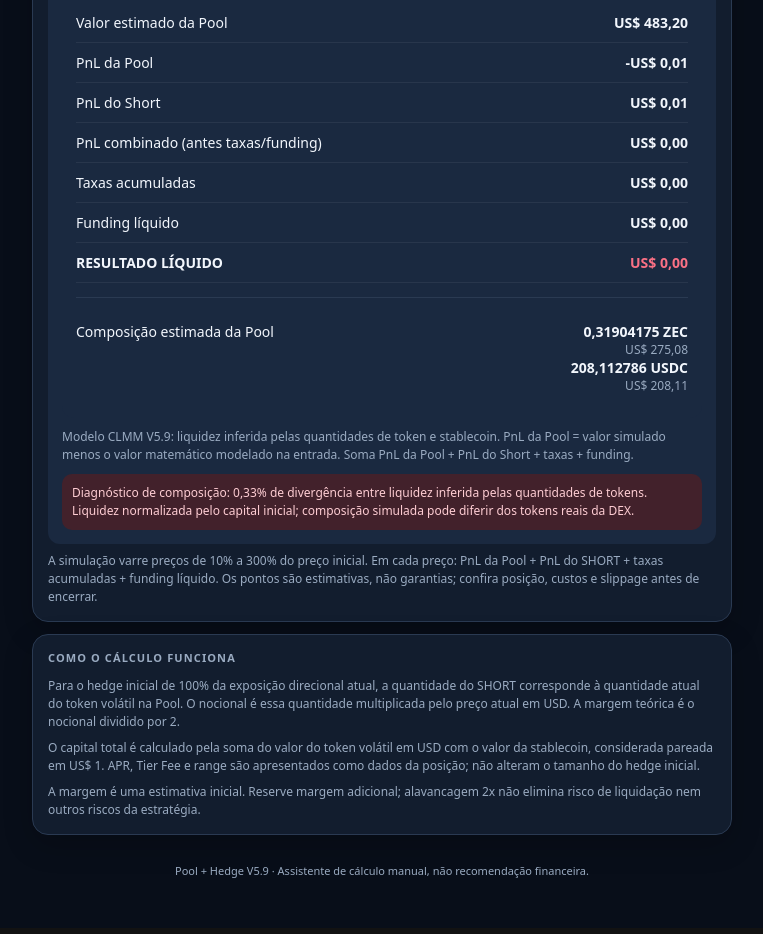
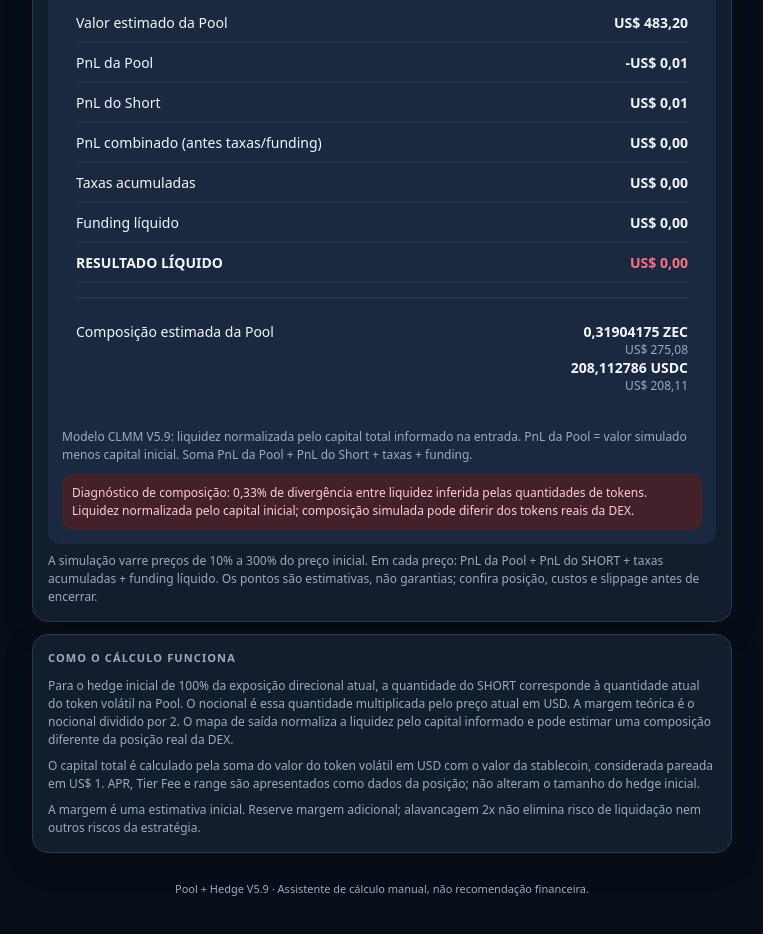
Before and after one commit to eymardfgo-wq/Pool---Hedge, a plain HTML site: page index.html in a window 1280 px wide. Shown: the part 2949-3883 px from the top of the page, without its empty margins (258-1021 px from the left). Drawn offline with Linux system fonts and the light colour scheme.

Commit message:
Clarify V5.9 capital-normalized CLMM exit model

```diff
--- a/index.html
+++ b/index.html
@@ -41,7 +41,7 @@ label{display:block;color:var(--muted);font-size:13px;margin:12px 0 6px}input{wi
 </section>
 <section class="panel">
 <div class="eyebrow">COMO O CÁLCULO FUNCIONA</div>
-<div class="hint">Para o hedge inicial de 100% da exposição direcional atual, a quantidade do SHORT corresponde à quantidade atual do token volátil na Pool. O nocional é essa quantidade multiplicada pelo preço atual em USD. A margem teórica é o nocional dividido por 2.</div>
+<div class="hint">Para o hedge inicial de 100% da exposição direcional atual, a quantidade do SHORT corresponde à quantidade atual do token volátil na Pool. O nocional é essa quantidade multiplicada pelo preço atual em USD. A margem teórica é o nocional dividido por 2. O mapa de saída normaliza a liquidez pelo capital informado e pode estimar uma composição diferente da posição real da DEX.</div>
 <div class="hint">O capital total é calculado pela soma do valor do token volátil em USD com o valor da stablecoin, considerada pareada em US$ 1. APR, Tier Fee e range são apresentados como dados da posição; não alteram o tamanho do hedge inicial.</div>
 <div class="hint">A margem é uma estimativa inicial. Reserve margem adicional; alavancagem 2x não elimina risco de liquidação nem outros riscos da estratégia.</div>
 </section>
@@ -115,7 +115,7 @@ function renderExitMap(){
  const overall=bestUp.net>=bestDown.net?bestUp:bestDown,overallDir=bestUp.net>=bestDown.net?'ALTA':'BAIXA';
  out.innerHTML='<div class="result"><div class="muted">MELHOR RESULTADO ENTRE OS DOIS CENÁRIOS</div><div class="big '+(overall.net>=0?'green':'')+'">'+usd(overall.net)+'</div><div class="subvalue">Saída simulada mais favorável na '+overallDir+' · '+usd(overall.price)+' / '+token+'</div></div>'+
  card('▲ MELHOR SAÍDA SIMULADA NA ALTA',bestUp,'var(--green)')+card('▼ MELHOR SAÍDA SIMULADA NA BAIXA',bestDown,'var(--red)')+
- '<div class="hint">Modelo CLMM V5.9: liquidez inferida pelas quantidades de token e stablecoin. PnL da Pool = valor simulado menos o valor matemático modelado na entrada. Soma PnL da Pool + PnL do Short + taxas + funding.</div>'+
+ '<div class="hint">Modelo CLMM V5.9: liquidez normalizada pelo capital total informado na entrada. PnL da Pool = valor simulado menos capital inicial. Soma PnL da Pool + PnL do Short + taxas + funding.</div>'+
  '<div class="warn">Diagnóstico de composição: '+(Number.isFinite(consistency)?fmt(consistency,2)+'% de divergência entre liquidez inferida pelas quantidades de tokens. ':'não foi possível estimar a divergência.')+' '+(compositionWarning?'Divergência acima de 5%. O mapa continua disponível usando liquidez normalizada pelo capital inicial. A composição simulada pode diferir dos tokens reais da DEX.':'Liquidez normalizada pelo capital inicial; composição simulada pode diferir dos tokens reais da DEX.')+'</div>';
 }
 </script></body></html>
```
